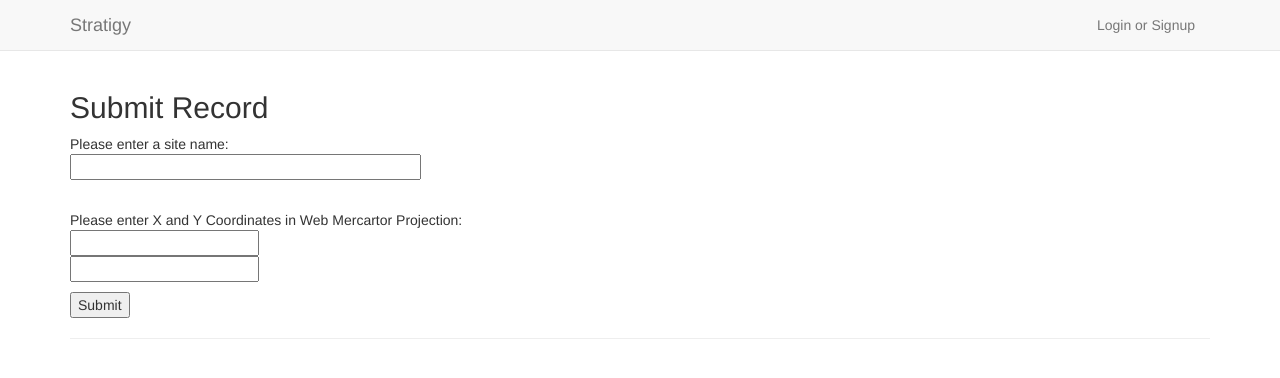
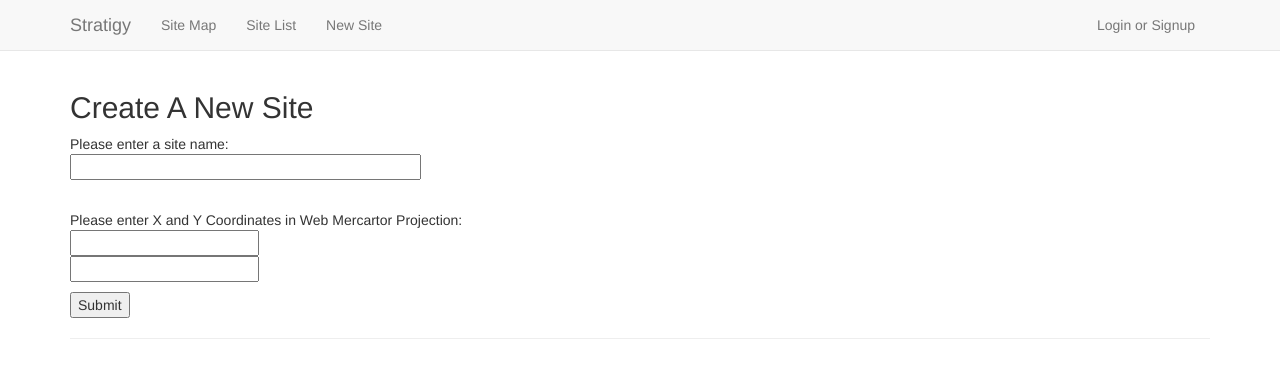
Before and after one commit to dkerkow/stratigy, a Flask app: page /new_site/ in a window 1280 px wide. Shown: the top 378 px of the page. Run offline with Flask 2, Linux system fonts and the light colour scheme; parts of the project's set-up code (start-up, migrations or seed data) failed here and were passed over; some libraries are stand-ins or nearby versions.

Commit message:
Add navbar Links for '/map' and '/sites'

```diff
--- a/app/templates/base.html
+++ b/app/templates/base.html
@@ -27,6 +27,11 @@
         </button>
         <a class="navbar-brand" href="/">Stratigy</a>
         <div class="nav-collapse">
+          <ul class="nav navbar-nav">
+            <li><a href=" {{ url_for('map') }}">Site Map</a></li>
+            <li><a href=" {{ url_for('sites') }} ">Site List</a></li>
+            <li><a href=" {{ url_for('new_site') }} ">New Site</a></li>
+          </ul>
           {% block navbar_right %}
           <ul class="nav navbar-nav pull-right">
             {% if not session.logged_in %}
--- a/app/templates/new_site.html
+++ b/app/templates/new_site.html
@@ -3,7 +3,7 @@
 
 {% block content %}
 
-    <h2>Submit Record</h2>
+    <h2>Create A New Site</h2>
 
     <form action="{{ url_for('new_site') }}" method="post">
         {{ form.hidden_tag() }}
```
